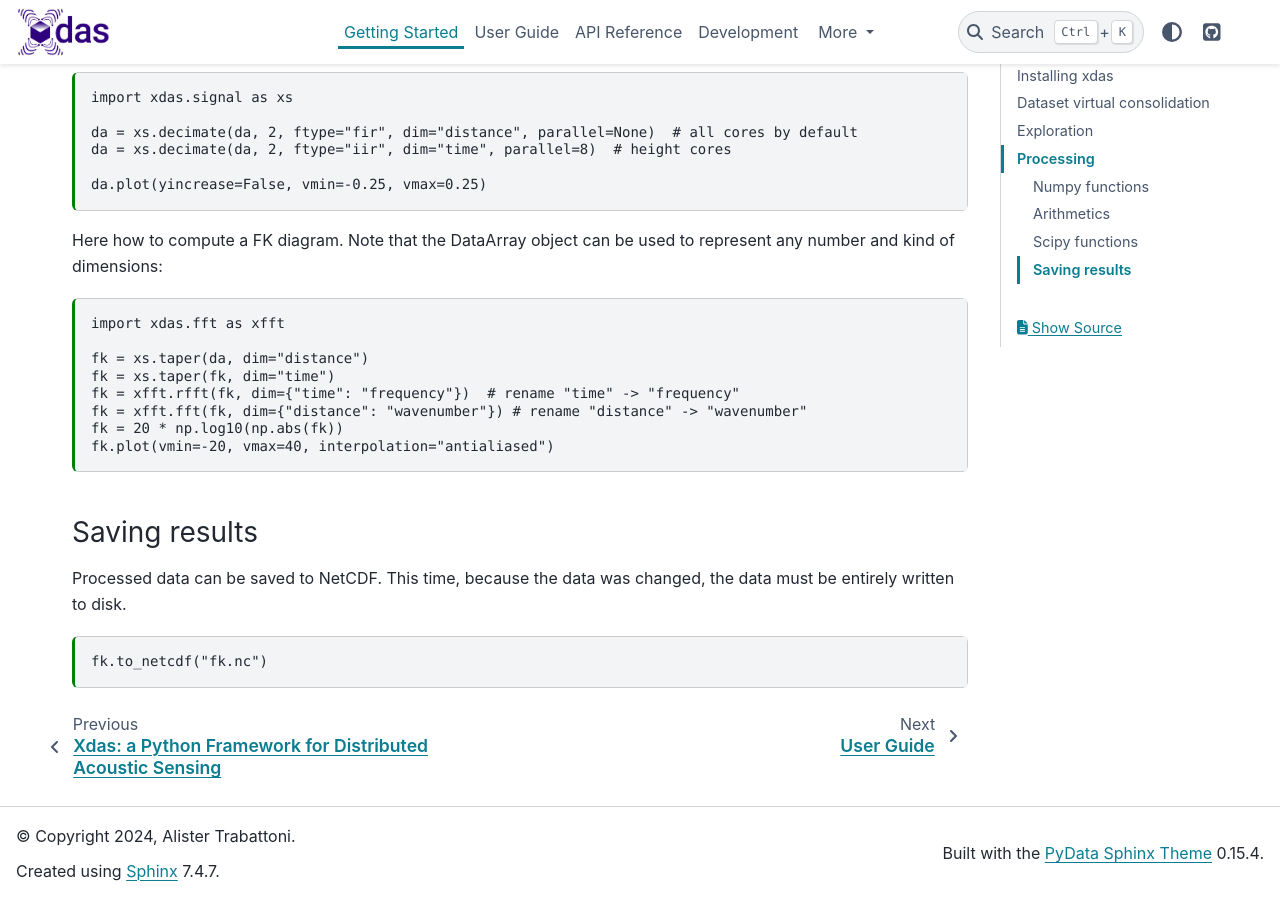
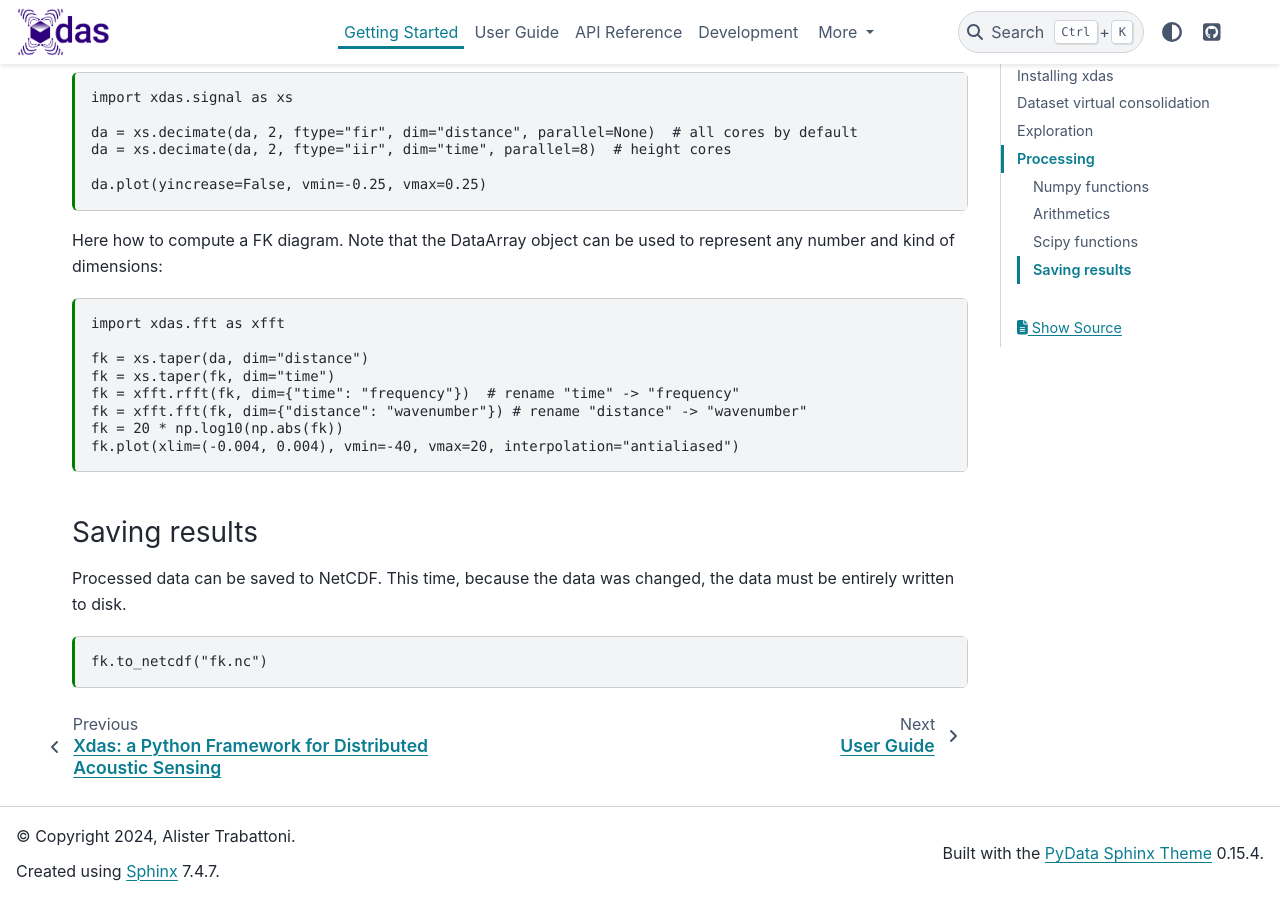
Before and after one commit to xdas-dev/xdas, a Sphinx documentation site: the page built from docs/getting-started.md, in a window 1280 px wide and 900 px high, scrolled down 4157 px. Built offline with Sphinx 7.4.7 and the PyData theme 0.15.4, drawn with Linux system fonts in a browser that asks for light colours.

Commit message:
Minor fix.

````diff
--- a/docs/getting-started.md
+++ b/docs/getting-started.md
@@ -178,7 +178,7 @@ fk = xs.taper(fk, dim="time")
 fk = xfft.rfft(fk, dim={"time": "frequency"})  # rename "time" -> "frequency"
 fk = xfft.fft(fk, dim={"distance": "wavenumber"}) # rename "distance" -> "wavenumber"
 fk = 20 * np.log10(np.abs(fk))
-fk.plot(vmin=-20, vmax=40, interpolation="antialiased")
+fk.plot(xlim=(-0.004, 0.004), vmin=-40, vmax=20, interpolation="antialiased")
 ```
 
 ### Saving results
````
